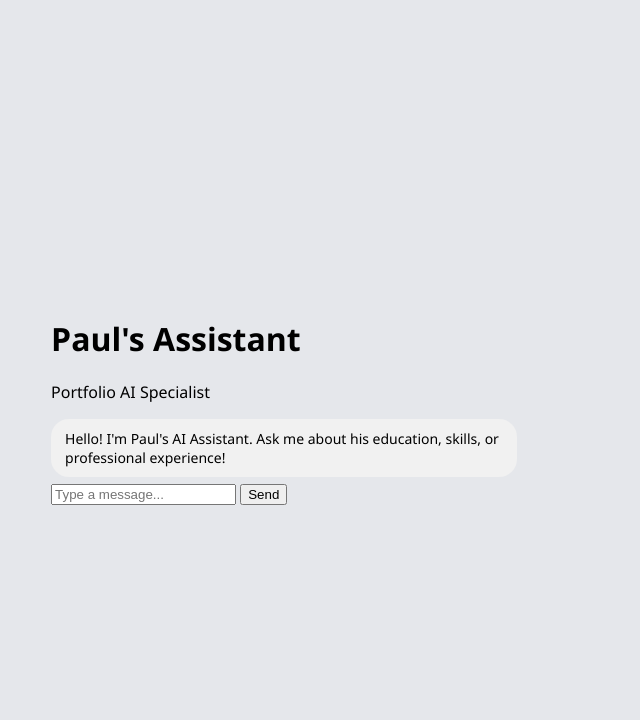
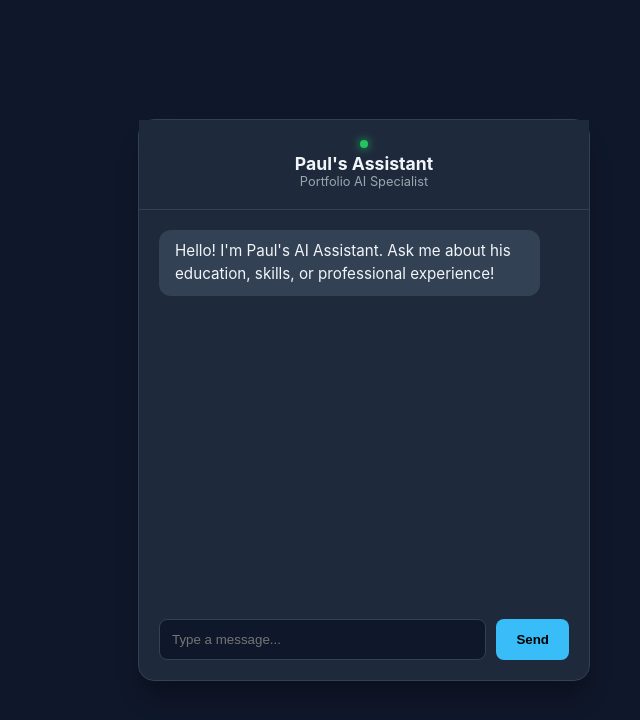
Before and after one commit to GetWrecker/chatbot-pro, a website: page index.html in a window 1280 px wide. Shown: the whole page, without its empty margins (276-916 px from the left). Drawn offline with Linux system fonts and the light colour scheme.

Commit message:
Update style.css

```diff
--- a/style.css
+++ b/style.css
@@ -1,86 +1,95 @@
+:root {
+    --bg: #0f172a;
+    --card: #1e293b;
+    --primary: #38bdf8;
+    --text: #f1f5f9;
+}
+
 body {
     margin: 0;
-  font-family: "Segoe UI", sans-serif;
-  background: #e5e7eb;
+    background: var(--bg);
+    font-family: 'Inter', system-ui, sans-serif;
     display: flex;
     justify-content: center;
     align-items: center;
     height: 100vh;
+    color: var(--text);
 }
 
-/* Container */
-.chat-app {
-  width: 380px;
-  height: 650px;
-  background: #fff;
-  border-radius: 20px;
+.chat-container {
+    width: 90%;
+    max-width: 450px;
+    height: 70vh;
+    background: var(--card);
+    border-radius: 16px;
     display: flex;
     flex-direction: column;
-  box-shadow: 0 10px 30px rgba(0,0,0,0.15);
+    box-shadow: 0 20px 25px -5px rgba(0, 0, 0, 0.3);
+    border: 1px solid #334155;
 }
 
-/* Header */
-.chat-header {
-  display: flex;
-  align-items: center;
-  padding: 15px;
-  border-bottom: 1px solid #eee;
+header {
+    padding: 20px;
+    background: #1e293b;
+    border-bottom: 1px solid #334155;
+    text-align: center;
 }
 
-.avatar {
-  width: 40px;
-  height: 40px;
+.status-dot {
+    width: 8px;
+    height: 8px;
     background: #22c55e;
     border-radius: 50%;
-  margin-right: 10px;
+    margin: 0 auto 5px;
+    box-shadow: 0 0 10px #22c55e;
 }
 
-/* Chat */
-.chat-box {
+h1 { margin: 0; font-size: 1.1rem; }
+p { margin: 0; font-size: 0.8rem; opacity: 0.6; }
+
+#chat-box {
     flex: 1;
-  padding: 10px;
+    padding: 20px;
     overflow-y: auto;
     display: flex;
     flex-direction: column;
+    gap: 12px;
 }
 
-/* Messages */
 .message {
-  max-width: 70%;
-  padding: 10px 14px;
-  margin: 5px 0;
-  border-radius: 18px;
-  font-size: 14px;
+    padding: 10px 16px;
+    border-radius: 12px;
+    font-size: 0.95rem;
+    max-width: 85%;
+    line-height: 1.5;
 }
 
-.user {
-  background: #0084ff;
-  color: white;
-  align-self: flex-end;
+.user { align-self: flex-end; background: var(--primary); color: #000; font-weight: 500; }
+.bot { align-self: flex-start; background: #334155; }
+
+.input-area {
+    padding: 20px;
+    display: flex;
+    gap: 10px;
 }
 
-.bot {
-  background: #f1f1f1;
-  align-self: flex-start;
+input {
+    flex: 1;
+    background: #0f172a;
+    border: 1px solid #334155;
+    padding: 12px;
+    border-radius: 8px;
+    color: white; outline: none;
 }
 
-/* Input */
-.chat-input {
-  display: flex;
-  border-top: 1px solid #eee;
+button {
+    background: var(--primary);
+    border: none;
+    padding: 0 20px;
+    border-radius: 8px;
+    font-weight: bold;
+    cursor: pointer;
+    transition: transform 0.1s;
 }
 
-.chat-input input {
-  flex: 1;
-  padding: 12px;
-  border: none;
-  outline: none;
-}
-
-.chat-input button {
-  padding: 12px;
-  border: none;
-  background: #0084ff;
-  color: white;
-  cursor: pointer;
-}
+button:active { transform: scale(0.95); }
```
Lines whose indentation alone changed are shown as unchanged.
